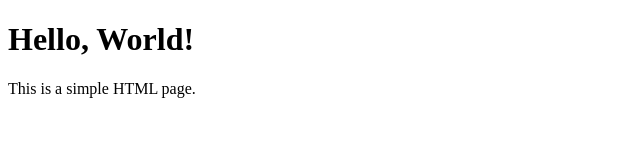
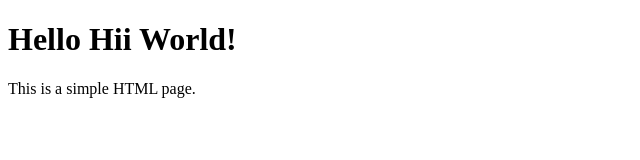
Before and after one commit to Thangaselvi18/Rit_demo, a plain HTML site: page index.html in a window 1280 px wide. Shown: the whole page, without its empty margins (0-640 px from the left). Drawn offline with Linux system fonts and the light colour scheme.

Commit message:
Update index.html

```diff
--- a/index.html
+++ b/index.html
@@ -6,7 +6,7 @@
     <title>Simple HTML Ex</title>
 </head>
 <body>
-    <h1>Hello, World!</h1>
+    <h1>Hello Hii World!</h1>
     <p>This is a simple HTML page.</p>
 </body>
 </html>
```
